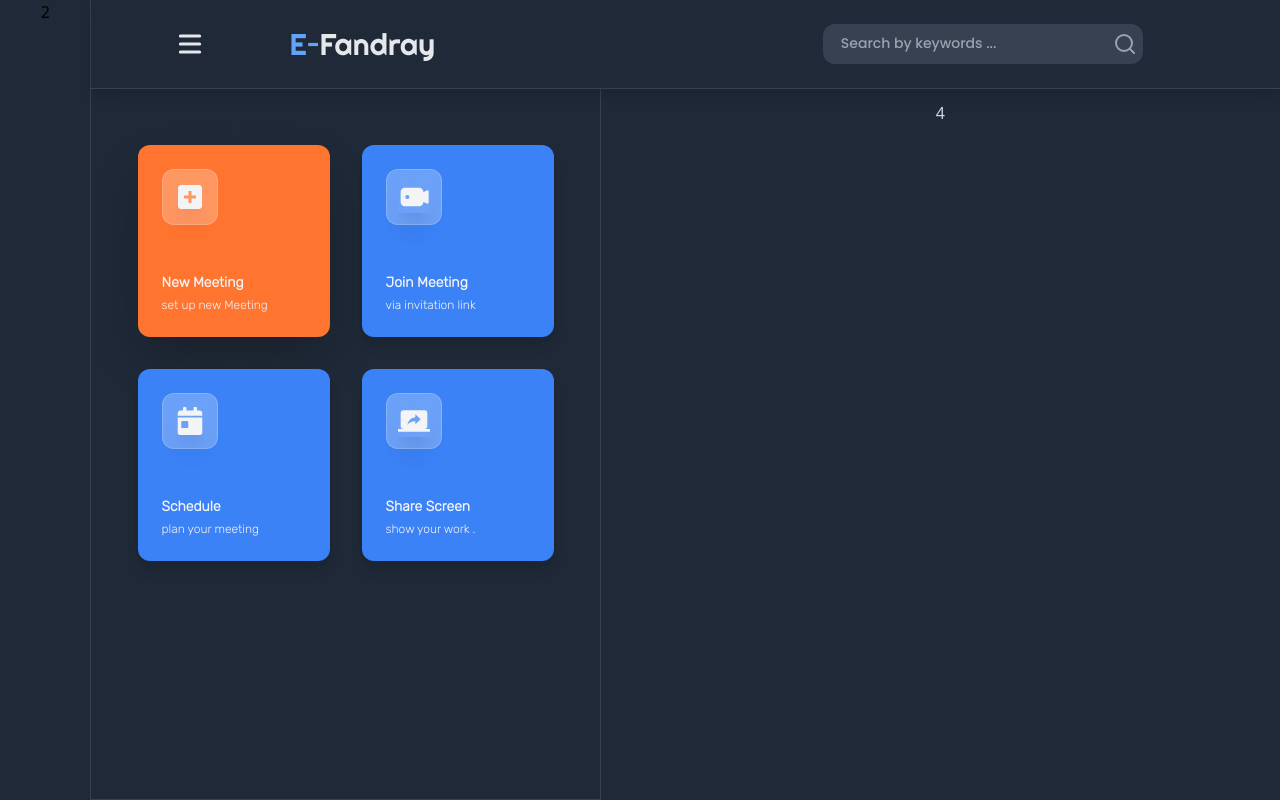
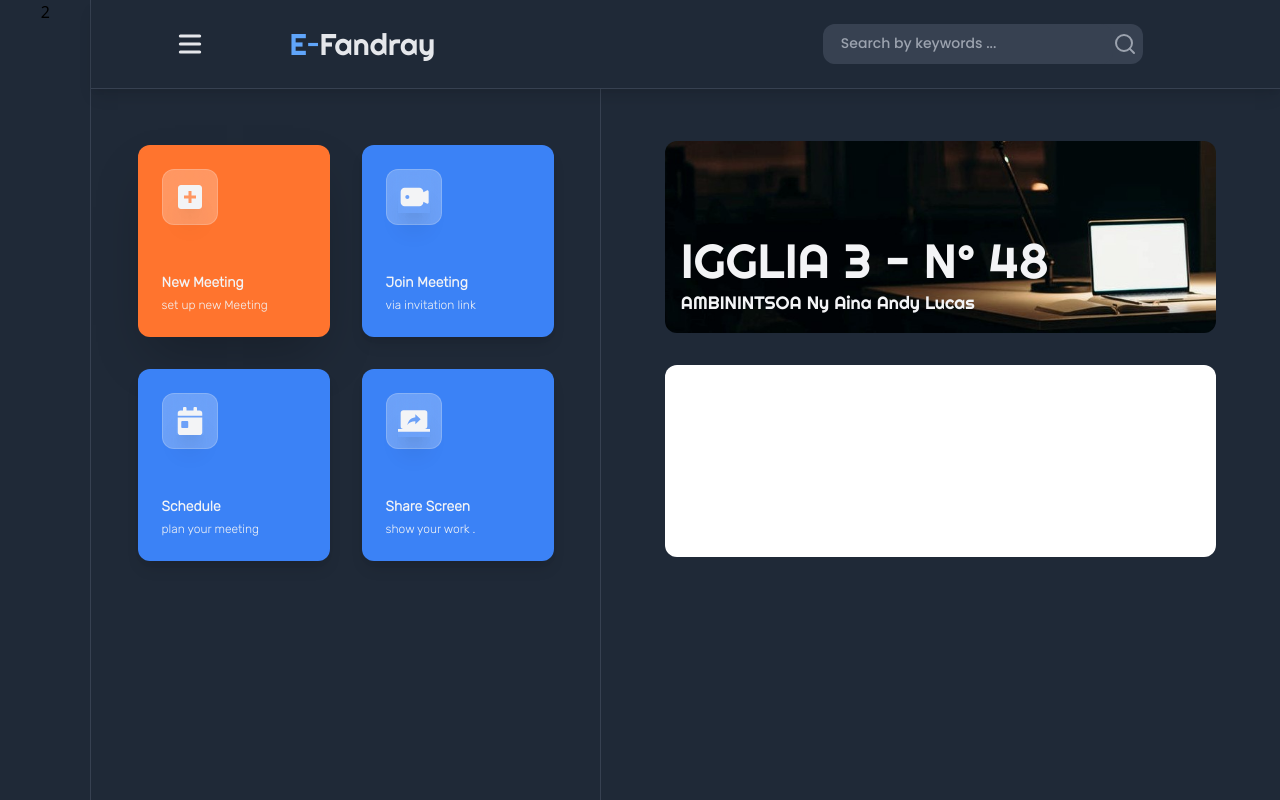
Before and after one commit to AndyLucasa/React-TypeScript-E-fandray, a React (Create React App) app: page / in a window 1280 px wide. Built offline with nearby package versions, Linux system fonts and the light colour scheme.

Commit message:
before resolve position fixed

```diff
--- a/src/components/Home.tsx
+++ b/src/components/Home.tsx
@@ -1,5 +1,6 @@
 import React, { Component } from 'react'
 import AppBar from './AppBar'
+import ListMeetHome from './ListMeetHome'
 import NewMeet from './NewMeet'
 
 export class Home extends Component {
@@ -12,12 +13,12 @@ export class Home extends Component {
                 </div>
 
                 <div className="grid grid-rows-9 md:grid-cols-7 md:row-span-8 row-span-11 ">
-                    <div className="NewMeeting row-span-1 md:row-span-full md:col-span-3 bg-gray-800 sticky z-0 border-b md:border-r border-gray-700 pb-3">
+                    <div className="NewMeeting row-span-1 md:row-span-full md:col-span-3 bg-gray-800 sticky z-0 border-b md:border-b-0 md:border-r border-gray-700 pb-3">
                         <NewMeet/>
                     </div>
 
                     <div className="MyMeet bg-gray-800 row-span-8 md:row-span-full md:col-span-4 text-gray-300 pt-3">
-                        4
+                        <ListMeetHome/>
                     </div>
                 </div>
             </>
--- /dev/null
+++ b/src/components/ListMeetHome.tsx
@@ -0,0 +1,26 @@
+import React, { Component } from 'react'
+import Decoration from '../assets/img1.jpeg'
+
+export class ListMeetHome extends Component {
+    render() {
+        return (
+            <div className="pt-4 md:pt-10">
+                <div className="h-48 mx-16 mb-8 rounded-xl ">
+                    <div className="z-10 absolute h-24 w-auto mt-24 ml-4">
+                        <p className="text-left text-5xl font-righteous text-gray-100">IGGLIA 3 - N° 48</p>
+                        <p className="text-left text-lg font-light font-righteous text-gray-100 mt-1">AMBININTSOA Ny Aina Andy Lucas</p>
+                    </div>
+
+                    <img src={Decoration} alt="iphone" className="z-0 relative w-full h-full rounded-xl object-cover"/>
+                </div>
+
+                <div className="h-48 mx-16 mt-8 rounded-xl bg-white">
+
+                </div>
+
+            </div>
+        )
+    }
+}
+
+export default ListMeetHome
```
Also changed, not shown: src/assets/img1.jpeg (added).
